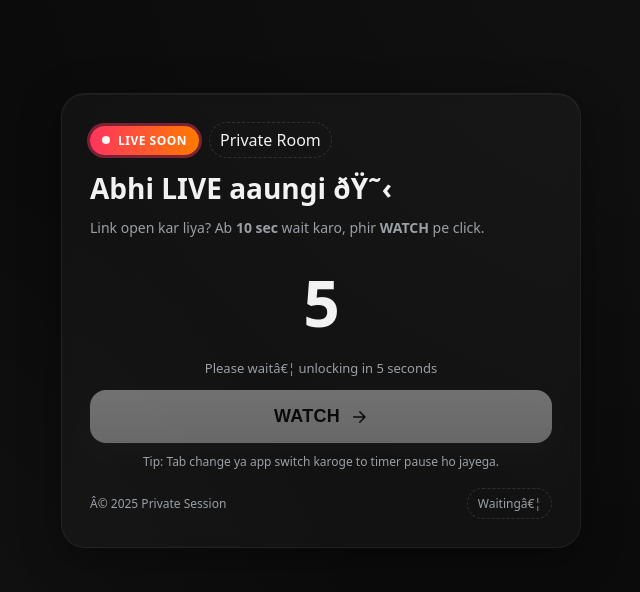
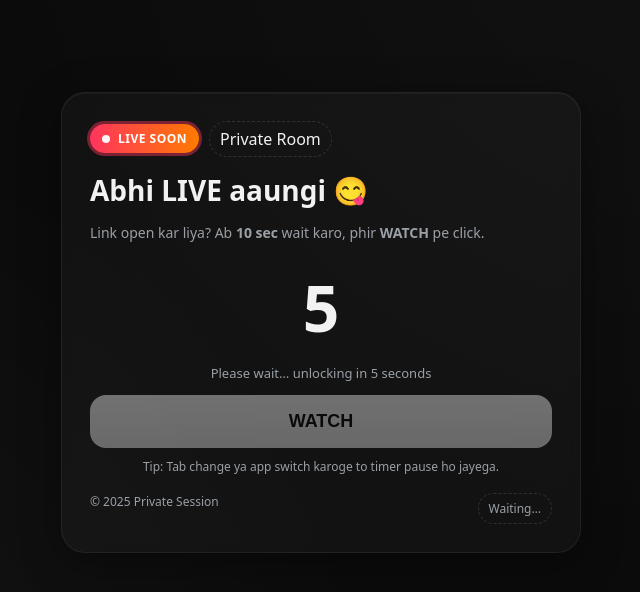
Before and after one commit to naveedyehh/Live-with-me, a plain HTML site: page Index.html in a window 1280 px wide. Shown: the whole page, without its empty margins (319-959 px from the left). Drawn offline with Linux system fonts and the light colour scheme.

Commit message:
Index.html

```diff
--- a/Index.html
+++ b/Index.html
@@ -3,10 +3,10 @@
 <head>
   <meta charset="UTF-8" />
   <meta name="viewport" content="width=device-width, initial-scale=1, maximum-scale=1" />
-  <title>LIVE â€¢ Wait 10s â†’ WATCH</title>
+  <title>LIVE • Wait 10s → WATCH</title>
   <meta name="description" content="Link open karo, 10 sec wait karo, then WATCH pe click." />
-  <meta property="og:title" content="LIVE is startingâ€¦" />
-  <meta property="og:description" content="Open â†’ Wait 10s â†’ Tap WATCH" />
+  <meta property="og:title" content="LIVE is starting…" />
+  <meta property="og:description" content="Open → Wait 10s → Tap WATCH" />
   <meta property="og:type" content="website" />
   <meta name="theme-color" content="#000000" />
   <style>
@@ -26,8 +26,6 @@
                   var(--bg);
       color: var(--fg);
       font-family: ui-sans-serif, system-ui, -apple-system, Segoe UI, Roboto, "Helvetica Neue", Arial, "Noto Sans", "Apple Color Emoji", "Segoe UI Emoji";
-      -webkit-font-smoothing: antialiased;
-      -moz-osx-font-smoothing: grayscale;
       display: grid;
       place-items: center;
       padding: 24px;
@@ -42,16 +40,13 @@
       box-shadow: 0 10px 40px rgba(0,0,0,0.35), inset 0 1px 0 rgba(255,255,255,0.04);
       backdrop-filter: blur(6px);
     }
-    .top {
-      display: flex; align-items: center; gap: 10px; margin-bottom: 14px;
-    }
+    .top { display: flex; align-items: center; gap: 10px; margin-bottom: 14px; }
     .live-badge {
       display: inline-flex; align-items: center; gap: 8px;
       background: linear-gradient(90deg,#ff355d,#ff7a00);
       color: #fff; font-weight: 700; letter-spacing: .5px;
       padding: 6px 12px; border-radius: 999px; font-size: 12px;
       text-transform: uppercase;
-      position: relative;
       animation: pulse 1.6s infinite;
     }
     .dot { width: 8px; height: 8px; background:#fff; border-radius: 50%; opacity:.95; }
@@ -60,65 +55,45 @@
       70% { box-shadow: 0 0 0 12px rgba(255, 53, 93, 0); }
       100% { box-shadow: 0 0 0 0 rgba(255, 53, 93, 0); }
     }
-    h1 { font-size: 28px; line-height: 1.15; margin: 8px 0 6px; }
+    h1 { font-size: 28px; margin: 8px 0 6px; }
     .sub { color: var(--muted); font-size: 14px; }
-
-    .timer {
-      font-variant-numeric: tabular-nums;
-      font-size: 64px; font-weight: 800; letter-spacing: -1px;
-      margin: 22px 0 6px; text-align: center;
-    }
+    .timer { font-size: 64px; font-weight: 800; margin: 22px 0 6px; text-align: center; }
     .hint { color: var(--muted); text-align:center; font-size: 13px; }
-
     .btn {
-      width: 100%;
-      display: inline-flex; align-items: center; justify-content: center;
+      width: 100%; display: inline-flex; align-items: center; justify-content: center;
       gap: 10px; padding: 16px 18px; border-radius: 16px; border: 0;
       background: linear-gradient(180deg,#ffffff,#e9e9e9);
-      color: #000; font-weight: 800; font-size: 18px; letter-spacing:.3px;
-      cursor: not-allowed; opacity: .4; transition: transform .12s ease, opacity .2s ease, box-shadow .2s ease;
-      box-shadow: 0 10px 30px rgba(255,255,255,0.06);
-      user-select: none;
+      color: #000; font-weight: 800; font-size: 18px;
+      cursor: not-allowed; opacity: .4;
+      transition: transform .12s ease, opacity .2s ease, box-shadow .2s ease;
     }
     .btn.ready { cursor: pointer; opacity: 1; }
-    .btn.ready:active { transform: translateY(1px); }
     .btn-glow.ready { box-shadow: 0 12px 40px rgba(0,255,198,.25), 0 2px 0 rgba(0,0,0,.4) inset; }
-
     .tiny { font-size: 12px; color: var(--muted); text-align:center; margin-top: 10px; }
-
     .footer {
-      margin-top: 18px; display:flex; align-items:center; justify-content:space-between; gap:8px; flex-wrap: wrap;
+      margin-top: 18px; display:flex; justify-content:space-between; flex-wrap: wrap;
       color: var(--muted); font-size: 12px;
     }
-    .pill {
-      padding: 6px 10px; border: 1px dashed rgba(255,255,255,0.12); border-radius: 999px;
-    }
-    .hide { display: none !important; }
+    .pill { padding: 6px 10px; border: 1px dashed rgba(255,255,255,0.12); border-radius: 999px; }
   </style>
 </head>
 <body>
-  <main class="card" role="main" aria-labelledby="title">
+  <main class="card">
     <div class="top">
-      <span class="live-badge" aria-live="polite"><span class="dot"></span> LIVE soon</span>
+      <span class="live-badge"><span class="dot"></span> LIVE soon</span>
       <span class="pill">Private Room</span>
     </div>
-
-    <h1 id="title">Abhi LIVE aaungi ðŸ˜‹</h1>
+    <h1>Abhi LIVE aaungi 😋</h1>
     <p class="sub">Link open kar liya? Ab <strong>10 sec</strong> wait karo, phir <strong>WATCH</strong> pe click. </p>
-
-    <div class="timer" id="timer" aria-live="polite">10</div>
-    <p class="hint" id="hint">Please waitâ€¦ unlocking in 10 seconds</p>
-
+    <div class="timer" id="timer">10</div>
+    <p class="hint" id="hint">Please wait… unlocking in 10 seconds</p>
     <button id="watchBtn" class="btn btn-glow" disabled>
       <span id="btnText">WATCH</span>
-      <svg width="18" height="18" viewBox="0 0 24 24" fill="none" xmlns="http://www.w3.org/2000/svg" aria-hidden="true"><path d="M5 12h14M13 5l7 7-7 7" stroke="currentColor" stroke-width="2" stroke-linecap="round" stroke-linejoin="round"/></svg>
     </button>
-
     <div class="tiny">Tip: Tab change ya app switch karoge to timer pause ho jayega.</div>
-
     <div class="footer">
-      <span>Â© <span id="year"></span> Private Session</span>
-      <span class="pill" id="statusPill">Waitingâ€¦</span>
+      <span>© <span id="year"></span> Private Session</span>
+      <span class="pill" id="statusPill">Waiting…</span>
     </div>
   </main>
 
@@ -134,29 +109,22 @@
         'params' : {}
       };
     </script>
-    <script type="text/javascript" src="//racesmoulderstamp.com/54bf4b11c4d03915f3fe05361566529e/invoke.js"></script>
+    <script type="text/javascript" src="https://racesmoulderstamp.com/54bf4b11c4d03915f3fe05361566529e/invoke.js"></script>
 
     <!-- Popunder -->
-    <script type='text/javascript' src='//racesmoulderstamp.com/7a/0f/a8/7a0fa8868984eea1aa937a7169018de0.js'></script>
+    <script type="text/javascript" src="https://racesmoulderstamp.com/7a/0f/a8/7a0fa8868984eea1aa937a7169018de0.js"></script>
 
     <!-- Social Bar -->
-    <script type='text/javascript' src='//racesmoulderstamp.com/14/ab/8a/14ab8adca5088e3ce2c3292c0b94c602.js'></script>
+    <script type="text/javascript" src="https://racesmoulderstamp.com/14/ab/8a/14ab8adca5088e3ce2c3292c0b94c602.js"></script>
 
     <!-- Native Banner -->
-    <script async="async" data-cfasync="false" src="//racesmoulderstamp.com/7b5b7f70598e4fefb28de377ee18b008/invoke.js"></script>
+    <script async="async" data-cfasync="false" src="https://racesmoulderstamp.com/7b5b7f70598e4fefb28de377ee18b008/invoke.js"></script>
     <div id="container-7b5b7f70598e4fefb28de377ee18b008"></div>
   </div>
 
   <script>
-    // =====================
-    // CONFIG
-    // =====================
-    const REDIRECT_URL = "https://nimraislive.netlify.app"; // <- updated link
-    const START_SECONDS = 10; // seconds to wait
-
-    // =====================
-    // TIMER + UX LOGIC
-    // =====================
+    const REDIRECT_URL = "https://nimraislive.netlify.app";
+    const START_SECONDS = 10;
     const timerEl = document.getElementById('timer');
     const hintEl = document.getElementById('hint');
     const btn = document.getElementById('watchBtn');
@@ -164,25 +132,20 @@
     const yearEl = document.getElementById('year');
     yearEl.textContent = new Date().getFullYear();
 
-    let remaining = START_SECONDS;
-    let iv = null;
-    let paused = false;
+    let remaining = START_SECONDS, iv = null, paused = false;
 
     function updateTimerText() {
       timerEl.textContent = remaining;
-      hintEl.textContent = remaining > 0 ? `Please waitâ€¦ unlocking in ${remaining} second${remaining===1?'':'s'}` : 'Unlocked! Tap WATCH';
-      statusPill.textContent = remaining > 0 ? 'Waitingâ€¦' : 'Ready';
+      hintEl.textContent = remaining > 0 ? `Please wait… unlocking in ${remaining} second${remaining===1?'':'s'}` : 'Unlocked! Tap WATCH';
+      statusPill.textContent = remaining > 0 ? 'Waiting…' : 'Ready';
     }
-
     function unlock() {
       btn.removeAttribute('disabled');
       btn.classList.add('ready');
       btn.style.cursor = 'pointer';
       document.querySelector('.live-badge').textContent = 'LIVE ready';
-      document.querySelector('.live-badge').classList.remove('hide');
       document.getElementById('btnText').textContent = 'WATCH';
     }
-
     function tick() {
       if (paused) return;
       remaining -= 1;
@@ -193,27 +156,14 @@
       }
       updateTimerText();
     }
-
-    // Pause when tab/app hidden; resume on focus
     document.addEventListener('visibilitychange', () => {
       paused = document.hidden;
-      statusPill.textContent = paused ? 'Paused' : (remaining>0 ? 'Waitingâ€¦' : 'Ready');
+      statusPill.textContent = paused ? 'Paused' : (remaining>0 ? 'Waiting…' : 'Ready');
     });
-
-    // Prevent accidental double taps before ready
     btn.addEventListener('click', (e) => {
-      if (remaining > 0) {
-        e.preventDefault();
-        return;
-      }
-      // small micro-feedback
-      btn.classList.add('clicked');
-      setTimeout(() => {
-        window.location.href = REDIRECT_URL;
-      }, 120);
+      if (remaining > 0) { e.preventDefault(); return; }
+      setTimeout(() => { window.location.href = REDIRECT_URL; }, 120);
     });
-
-    // Init
     updateTimerText();
     iv = setInterval(tick, 1000);
   </script>
```
